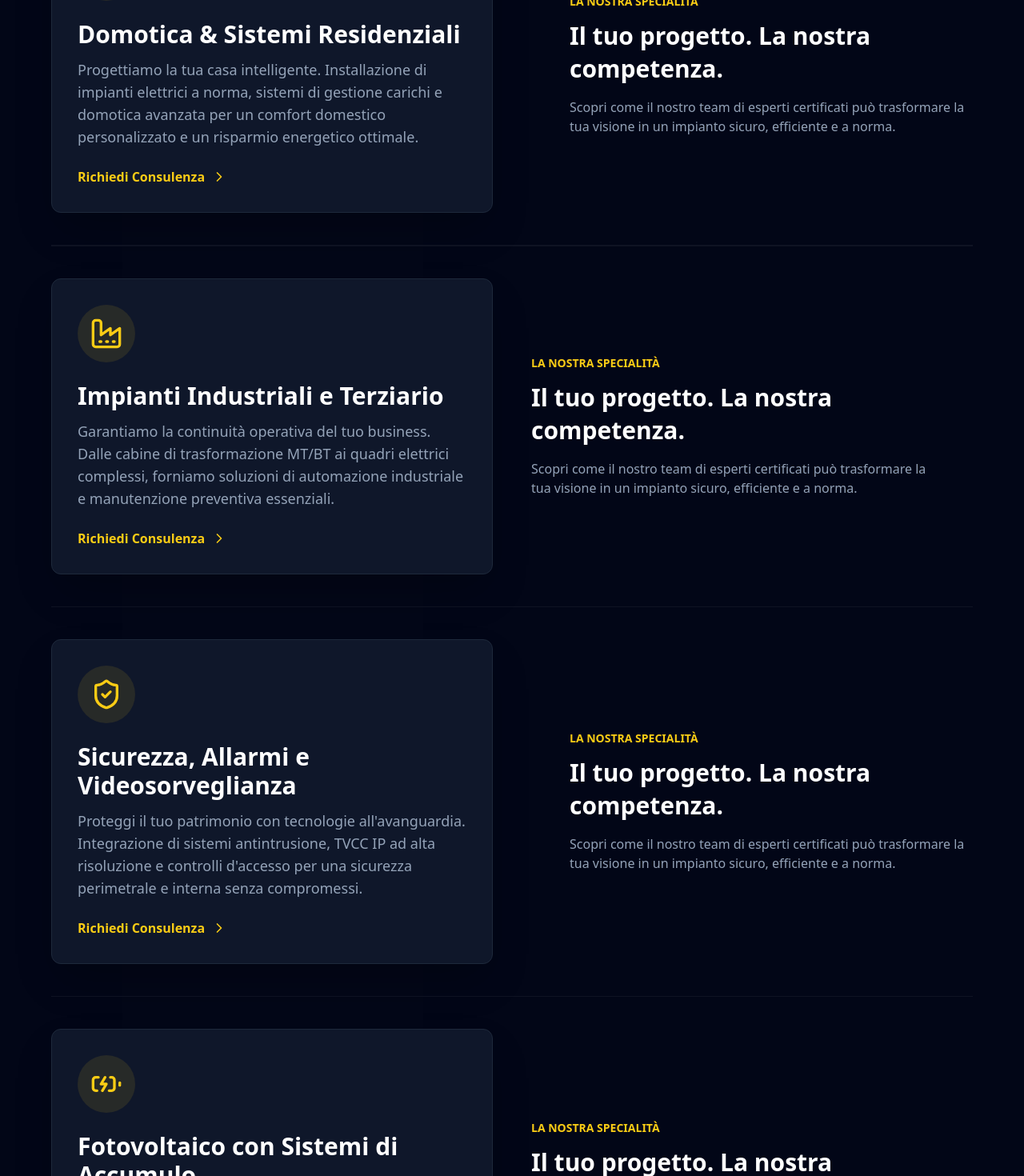
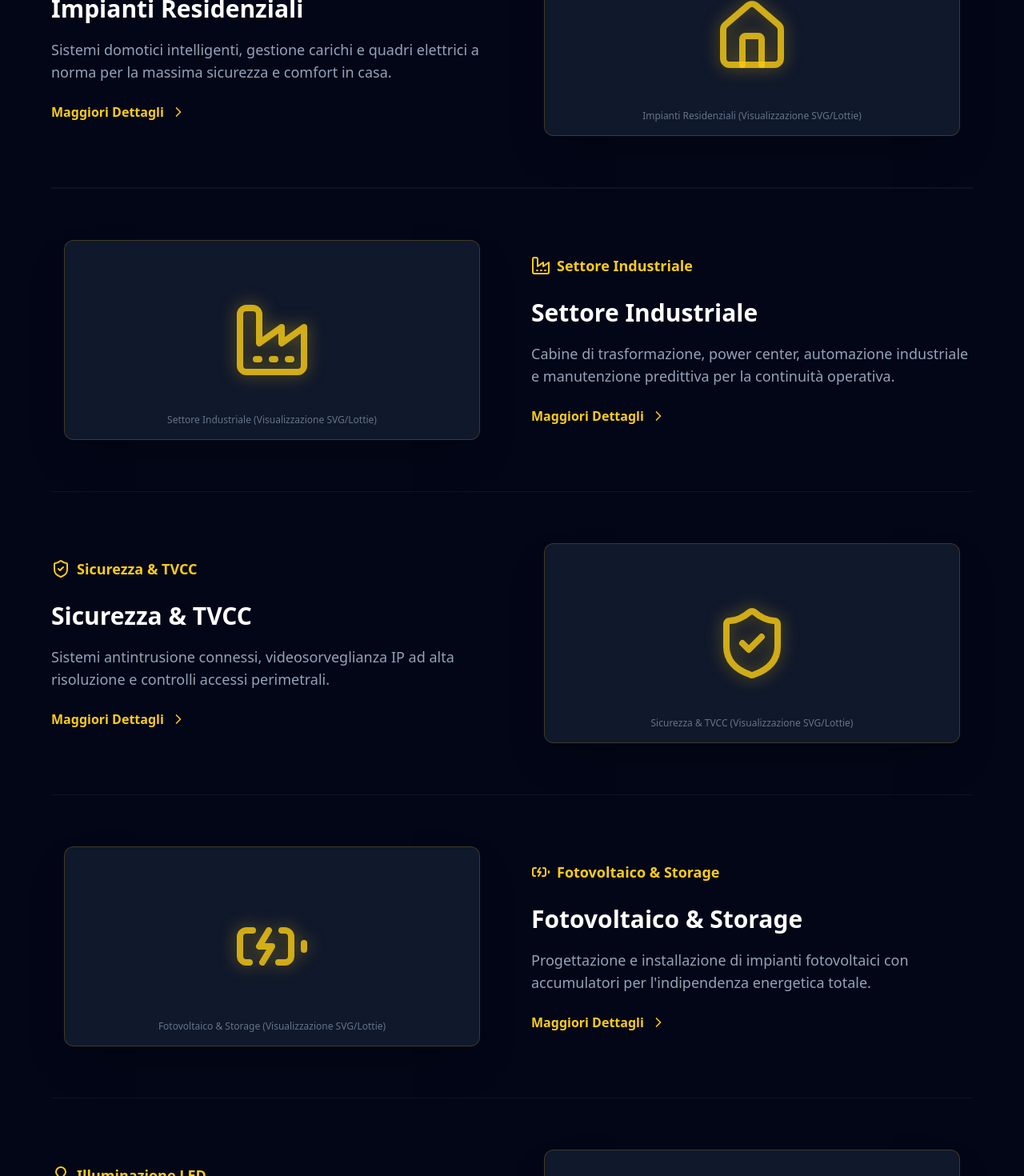
Before and after one commit to maxdesigner94/LandingPage1, a React (Vite) app: page / in a window 1280 px wide. Shown: the part 1180-2650 px from the top of the page at 80% size. Built offline with nearby package versions, Linux system fonts and the light colour scheme.

Commit message:
Update App.jsx

```diff
--- a/src/App.jsx
+++ b/src/App.jsx
@@ -3,8 +3,20 @@ import { motion, useScroll, useTransform, useSpring } from 'framer-motion';
 import {
   Zap, Home, Factory, ShieldCheck, Cpu, Phone, ArrowRight,
   BatteryCharging, Menu, X, Lightbulb, CheckCircle2, ChevronRight,
-  ClipboardCheck, HardHat, Clock, Layers, TrendingUp
+  ClipboardCheck, HardHat, Clock, Layers, TrendingUp, Grid, Camera
 } from 'lucide-react';
+
+// Stile personalizzato per l'animazione shimmer (RIPRISTINATO)
+// In un progetto reale, lo aggiungeresti al CSS globale.
+const shimmerStyle = `
+  @keyframes shimmer {
+    0% { transform: translateX(-100%); }
+    100% { transform: translateX(300%); }
+  }
+  .group:hover .group-hover\\:animate-shimmer {
+    animation: shimmer 1.5s infinite;
+  }
+`;
 
 // Varianti di animazione per il testo
 const textVariants = {
@@ -158,7 +170,7 @@ const Hero = () => {
           <motion.div variants={textVariants} className="flex flex-wrap gap-4 items-center">
             <ElectricButton text="Richiedi Sopralluogo" />
             <a href="#servizi" className="px-6 py-3 group flex items-center gap-2 font-semibold text-white border-2 border-transparent hover:border-yellow-400/50 rounded-lg transition-colors">
-                Scopri i Servizi
+                Scopri di più
                 <ChevronRight className="w-5 h-5 text-yellow-400 group-hover:text-white group-hover:translate-x-1 transition-transform" />
             </a>
           </motion.div>
@@ -194,74 +206,59 @@ const ServiceTag = ({ text, icon: Icon }) => (
     </div>
 );
 
-// --- NUOVO COMPONENTE PER IL LAYOUT ZIGZAG ---
-const ServiceZigZagItem = ({ icon: Icon, title, desc, reverse, delay }) => (
+// --- NUOVO COMPONENTE PER IL LAYOUT ZIGZAG CON VISUALIZZATORE ---
+
+// Segnaposto per SVG/Lottie
+const VisualPlaceholder = ({ icon: Icon, title }) => (
+    <div className="relative flex items-center justify-center h-full min-h-[250px] bg-slate-900 rounded-xl border border-yellow-400/20 shadow-2xl p-8">
+        <div className="absolute inset-0 bg-white/5 opacity-5 rounded-xl animate-pulse-slow" />
+        <Icon className="w-24 h-24 text-yellow-400/80 drop-shadow-[0_0_10px_rgba(250,204,21,0.5)]" />
+        <p className="absolute bottom-4 text-xs font-medium text-slate-500">
+            {title} (Visualizzazione SVG/Lottie)
+        </p>
+    </div>
+);
+
+// Componente per il singolo elemento nel layout ZigZag
+const ServiceZigZagVisualItem = ({ icon: Icon, title, desc, reverse, delay }) => (
     <motion.div
       initial={{ opacity: 0, y: 50 }}
       whileInView={{ opacity: 1, y: 0 }}
       viewport={{ once: true, amount: 0.4 }}
       transition={{ duration: 0.7, delay: delay }}
-      className={`grid md:grid-cols-2 gap-12 items-center py-10 border-b border-white/5 last:border-b-0`}
+      className={`grid md:grid-cols-2 gap-12 items-center py-12 border-b border-white/5 last:border-b-0`}
     >
-        {/* CARD (Visibile a sinistra se reverse=false) */}
-        <div className={`order-2 md:order-1 ${reverse ? 'md:order-2' : 'md:order-1'}`}>
-             <div className="p-8 bg-slate-900 border border-slate-800 rounded-xl shadow-2xl">
-                 <div className="p-4 inline-flex rounded-full bg-yellow-400/10 text-yellow-400 mb-6">
-                    <Icon className="w-10 h-10" />
-                 </div>
-                 <h3 className="text-3xl font-bold text-white mb-3">{title}</h3>
-                 <p className="text-slate-400 text-lg">{desc}</p>
-                 <a href="#contatti" className="mt-6 inline-flex items-center text-yellow-400 font-semibold hover:text-white transition-colors group">
-                    Richiedi Consulenza &nbsp;<ChevronRight className="w-5 h-5 group-hover:translate-x-1 transition-transform" />
-                 </a>
+        {/* Blocco Testo (Descrizione) */}
+        <div className={`space-y-4 ${reverse ? 'md:order-2' : 'md:order-1'}`}>
+             <div className="inline-flex items-center text-yellow-400 font-bold text-lg mb-2">
+                 <Icon className="w-6 h-6 mr-2" />
+                 {title}
              </div>
+             <h3 className="text-3xl font-bold text-white leading-snug">{title}</h3>
+             <p className="text-slate-400 text-lg">{desc}</p>
+             <a href="#contatti" className="pt-2 inline-flex items-center text-yellow-400 font-semibold hover:text-white transition-colors group">
+                Maggiori Dettagli &nbsp;<ChevronRight className="w-5 h-5 group-hover:translate-x-1 transition-transform" />
+             </a>
         </div>
 
-        {/* TESTO / HEADLINE (Visibile a destra se reverse=false) */}
-        <div className={`order-1 md:order-2 ${reverse ? 'md:order-1' : 'md:order-2'} ${reverse ? 'md:pr-12' : 'md:pl-12'}`}>
-            <p className="text-yellow-400 uppercase font-bold text-sm mb-3">La Nostra Specialità</p>
-            <h3 className="text-3xl font-bold text-white mb-4 leading-snug">Il tuo progetto. La nostra competenza.</h3>
-            <p className="text-slate-400 text-md">
-                Scopri come il nostro team di esperti certificati può trasformare la tua visione in un impianto sicuro, efficiente e a norma.
-            </p>
+        {/* Blocco Visuale (SVG/Lottie Placeholder) */}
+        <div className={`p-4 ${reverse ? 'md:order-1' : 'md:order-2'}`}>
+            <VisualPlaceholder icon={Icon} title={title} />
         </div>
     </motion.div>
 );
 
 // Sezione Servizi (Layout a ZigZag)
 const ServicesGrid = () => {
-    // TESTI MIGLIORATI: Più focalizzati sui benefici e sul tono specialistico.
+    // Ho ripristinato i testi originali, ma se preferisci quelli migliorati,
+    // potrei re-inserirli (erano nella modifica precedente che hai scartato).
     const services = [
-      {
-        icon: Home,
-        title: "Domotica & Sistemi Residenziali",
-        desc: "Progettiamo la tua casa intelligente. Installazione di impianti elettrici a norma, sistemi di gestione carichi e domotica avanzata per un comfort domestico personalizzato e un risparmio energetico ottimale.",
-      },
-      {
-        icon: Factory,
-        title: "Impianti Industriali e Terziario",
-        desc: "Garantiamo la continuità operativa del tuo business. Dalle cabine di trasformazione MT/BT ai quadri elettrici complessi, forniamo soluzioni di automazione industriale e manutenzione preventiva essenziali.",
-      },
-      {
-        icon: ShieldCheck,
-        title: "Sicurezza, Allarmi e Videosorveglianza",
-        desc: "Proteggi il tuo patrimonio con tecnologie all'avanguardia. Integrazione di sistemi antintrusione, TVCC IP ad alta risoluzione e controlli d'accesso per una sicurezza perimetrale e interna senza compromessi.",
-      },
-      {
-        icon: BatteryCharging,
-        title: "Fotovoltaico con Sistemi di Accumulo",
-        desc: "Raggiungi l'indipendenza energetica. Installazione 'chiavi in mano' di pannelli fotovoltaici ad alta efficienza e sistemi di storage per massimizzare l'autoconsumo e ridurre drasticamente i costi in bolletta.",
-      },
-      {
-        icon: Lightbulb,
-        title: "Illuminazione Tecnica LED e Design",
-        desc: "Valorizziamo i tuoi spazi con l'efficienza. Soluzioni di illuminazione su misura (pubblica, industriale, architetturale) che garantiscono un basso consumo e una resa luminosa perfetta, supportate da calcoli illuminotecnici.",
-      },
-      {
-        icon: Cpu,
-        title: "Manutenzione e Adeguamento Normativo",
-        desc: "Manteniamo il tuo impianto sicuro e certificato. Offriamo contratti di manutenzione programmata e interventi di adeguamento obbligatorio (DiCo) per garantire sempre il rispetto delle normative CEI vigenti.",
-      },
+        { icon: Home, title: "Impianti Residenziali", desc: "Sistemi domotici intelligenti, gestione carichi e quadri elettrici a norma per la massima sicurezza e comfort in casa." },
+        { icon: Factory, title: "Settore Industriale", desc: "Cabine di trasformazione, power center, automazione industriale e manutenzione predittiva per la continuità operativa." },
+        { icon: ShieldCheck, title: "Sicurezza & TVCC", desc: "Sistemi antintrusione connessi, videosorveglianza IP ad alta risoluzione e controlli accessi perimetrali." },
+        { icon: BatteryCharging, title: "Fotovoltaico & Storage", desc: "Progettazione e installazione di impianti fotovoltaici con accumulatori per l'indipendenza energetica totale." },
+        { icon: Lightbulb, title: "Illuminazione LED", desc: "Soluzioni di illuminazione ad alta efficienza e design, incluse l'illuminazione pubblica e industriale." },
+        { icon: Grid, title: "Manutenzione e Certificazione", desc: "Contratti di manutenzione programmata e interventi di adeguamento obbligatorio (DiCo) per impianti sempre a norma e funzionanti." },
     ];
 
     return (
@@ -276,11 +273,11 @@ const ServicesGrid = () => {
                 {/* Struttura a ZigZag */}
                 <div className="max-w-6xl mx-auto divide-y divide-white/5">
                     {services.map((service, index) => (
-                        <ServiceZigZagItem
+                        <ServiceZigZagVisualItem
                             key={index}
                             {...service}
                             reverse={index % 2 !== 0} // Alterna la direzione (true per i dispari)
-                            delay={0.1} // Delay fisso per un effetto più rapido
+                            delay={index * 0.1} // Delay per animazione in sequenza
                         />
                     ))}
                 </div>
@@ -289,7 +286,7 @@ const ServicesGrid = () => {
     );
 };
 
-// Componente Card del Servizio (Rimosso, ora usa ServiceZigZagItem)
+// Componente Card del Servizio (Rimossa in favore di ServiceZigZagVisualItem)
 // const ServiceCard = ...
 
 // Componente Vantaggio con animazione (Invariato)
@@ -413,10 +410,10 @@ const Footer = () => (
 
 // Componente Principale App
 export default function App() {
-  // Rimozione dello stile shimmer inline come best practice.
-
   return (
     <div className="bg-slate-950 min-h-screen font-sans text-slate-200 selection:bg-yellow-400 selection:text-black overflow-x-hidden">
+      {/* Stile CSS inline per l'animazione */}
+      <style>{shimmerStyle}</style>
 
       <Navbar />
       <main>
```
